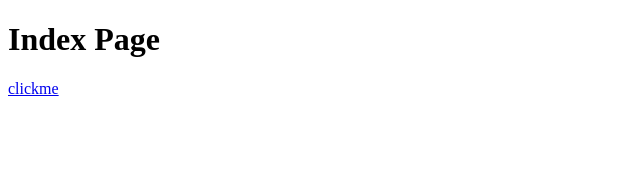
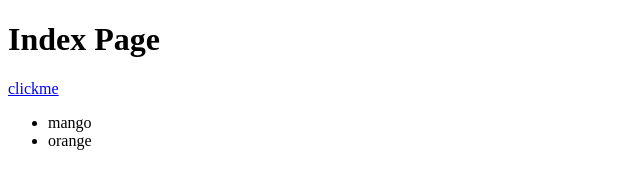
Before and after one commit to shaillenkumar/testrepo, a plain HTML site: page index.html in a window 1280 px wide. Shown: the whole page, without its empty margins (0-640 px from the left). Drawn offline with Linux system fonts and the light colour scheme.

Commit message:
Update index.html

```diff
--- a/index.html
+++ b/index.html
@@ -9,6 +9,10 @@
 <body>
     <h1>Index Page</h1>
     <a href="./test.html?person=john">clickme</a>
+    <ul>
+        <li>mango</li>
+        <li>orange</li>
+    </ul>
 
 </body>
 </html>
```
